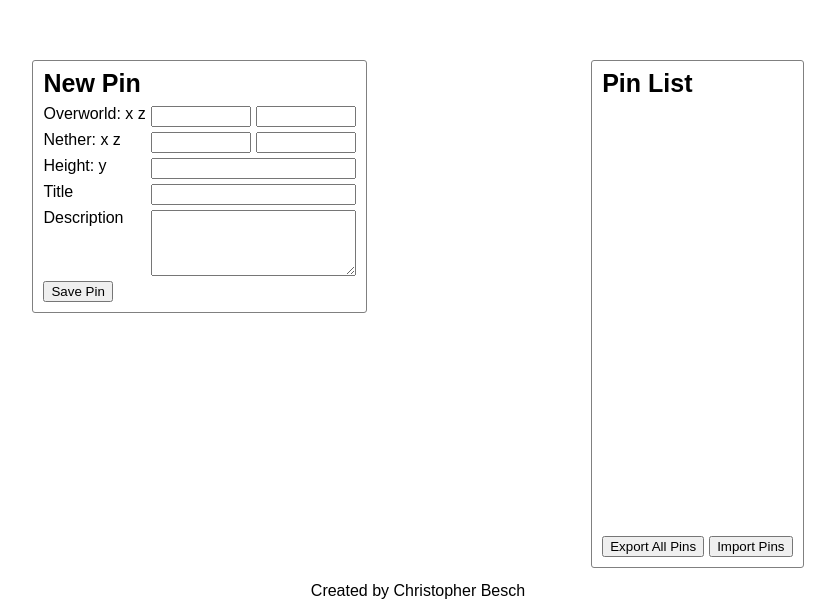
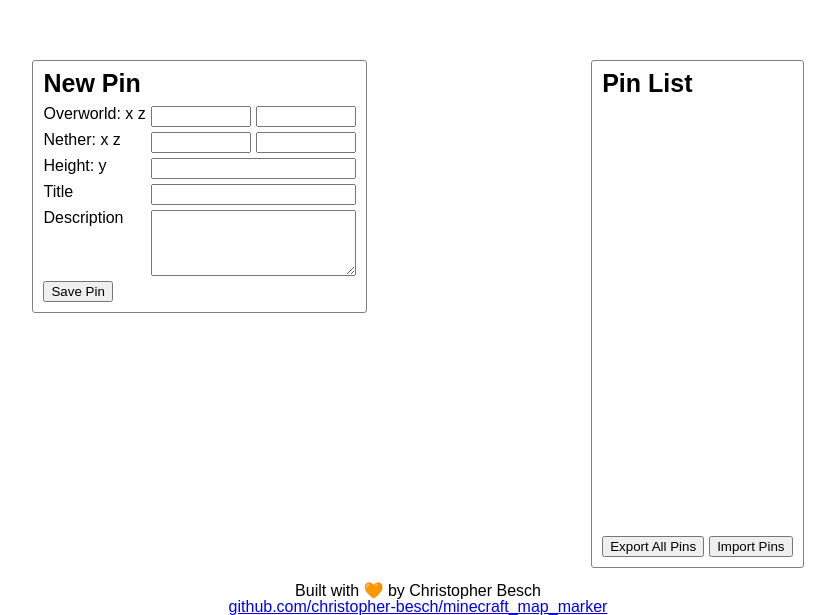
Before and after one commit to christopher-besch/minecraft_map_marker, a website with bundled scripts: page src/index.html in a window 1280 px wide. Shown: the part 580-1195 px from the top of the page, without its empty margins (222-1057 px from the left). Built offline with nearby package versions, Linux system fonts and the light colour scheme; files whose address does not match are found by name.

Commit message:
feat: attribution

```diff
--- a/src/index.html
+++ b/src/index.html
@@ -66,7 +66,10 @@
         </div>
 
         <div id="footer">
-            Created by Christopher Besch
+            Built with &#129505; by Christopher Besch
+            <br />
+            <a href="https://github.com/christopher-besch/minecraft_map_marker"
+                target="_blank">github.com/christopher-besch/minecraft_map_marker</a>
         </div>
     </div>
 
```
